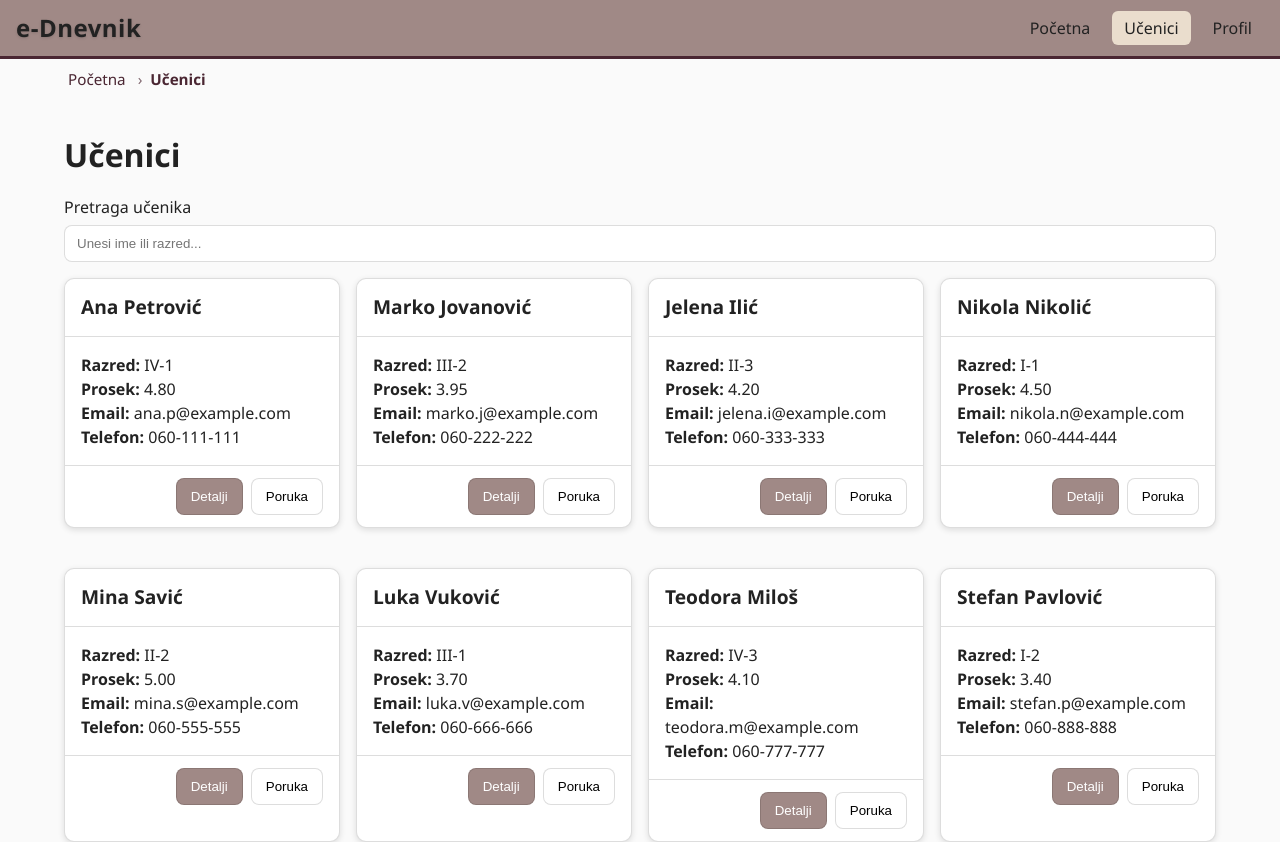
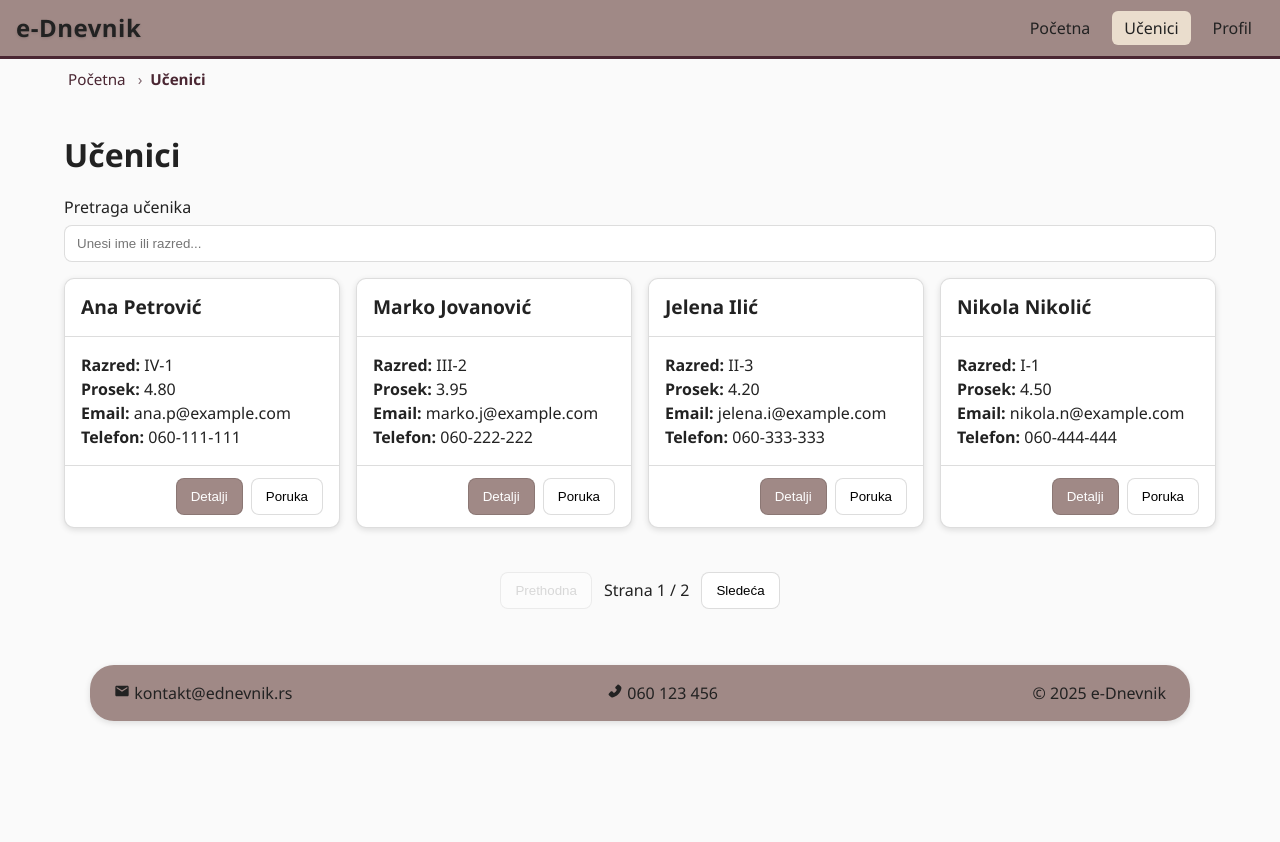
Before and after one commit to elab-development/internet-tehnologije-2024-projekat-appednevnik_2019_0057, a React (Create React App) app in the folder frontend/: page /students in a window 1280 px wide. Shown: the top 842 px of the page. After the commit the page ends 800 px from the top, so only its background shows below. Built offline with nearby package versions, Linux system fonts and the light colour scheme.

Commit message:
Dodata paginacija na Students stranici

```diff
--- a/frontend/src/pages/Students.jsx
+++ b/frontend/src/pages/Students.jsx
@@ -4,7 +4,9 @@ import AppInput from "../components/AppInput";
 import { STUDENTS } from "../data/students";
 
 export default function Students() {
-  const [query, setQuery] = useState("");
+  const [search, setSearch] = useState("");
+  const [page, setPage] = useState(1);
+  const perPage = 4;
 
   const handleDetails = (u) =>
     alert(`Detalji:\n${u.ime} • ${u.razred} • Prosek: ${u.prosek}`);
@@ -13,10 +15,17 @@ export default function Students() {
   const filtered = useMemo(() => {
     return STUDENTS.filter(
       (u) =>
-        u.ime.toLowerCase().includes(query.toLowerCase()) ||
-        u.razred.toLowerCase().includes(query.toLowerCase())
+        u.ime.toLowerCase().includes(search.toLowerCase()) ||
+        u.razred.toLowerCase().includes(search.toLowerCase())
     );
-  }, [query]);
+  }, [search]);
+
+  const totalPages = Math.max(1, Math.ceil(filtered.length / perPage));
+  const safePage = Math.min(page, totalPages);
+  const currentPageStudents = useMemo(() => {
+    const startIndex = (safePage - 1) * perPage;
+    return filtered.slice(startIndex, startIndex + perPage);
+  }, [filtered, safePage]);
 
   return (
     <div className="container page">
@@ -26,14 +35,17 @@ export default function Students() {
         <AppInput
           label="Pretraga učenika"
           placeholder="Unesi ime ili razred..."
-          value={query}
-          onChange={(e) => setQuery(e.target.value)}
+          value={search}
+          onChange={(e) => {
+            setSearch(e.target.value);
+            setPage(1);
+          }}
         />
       </div>
 
       <div className="grid">
         {filtered.length > 0 ? (
-          filtered.map((u) => (
+          currentPageStudents.map((u) => (
             <AppCard
               key={u.id}
               title={u.ime}
@@ -68,6 +80,28 @@ export default function Students() {
           <p>Nema učenika koji odgovaraju pretrazi.</p>
         )}
       </div>
+      <div className="pagination">
+        <button
+          disabled={safePage === 1 || filtered.length === 0}
+          onClick={() => setPage((p) => Math.max(1, p - 1))}
+          className="btn"
+        >
+          Prethodna
+        </button>
+
+        <span>
+          Strana {filtered.length === 0 ? 0 : safePage} /{" "}
+          {filtered.length === 0 ? 0 : totalPages}
+        </span>
+
+        <button
+          disabled={safePage === totalPages || filtered.length === 0}
+          onClick={() => setPage((p) => Math.min(totalPages, p + 1))}
+          className="btn"
+        >
+          Sledeća
+        </button>
+      </div>
     </div>
   );
 }
--- a/frontend/src/styles/layout.css
+++ b/frontend/src/styles/layout.css
@@ -161,3 +161,15 @@
   gap: 16px;
   margin-top: 1rem;
 }
+
+.pagination {
+  margin-top: 20px;
+  display: flex;
+  justify-content: center;
+  gap: 12px;
+  align-items: center;
+}
+.pagination button[disabled] {
+  opacity: 0.5;
+  cursor: not-allowed;
+}
```
